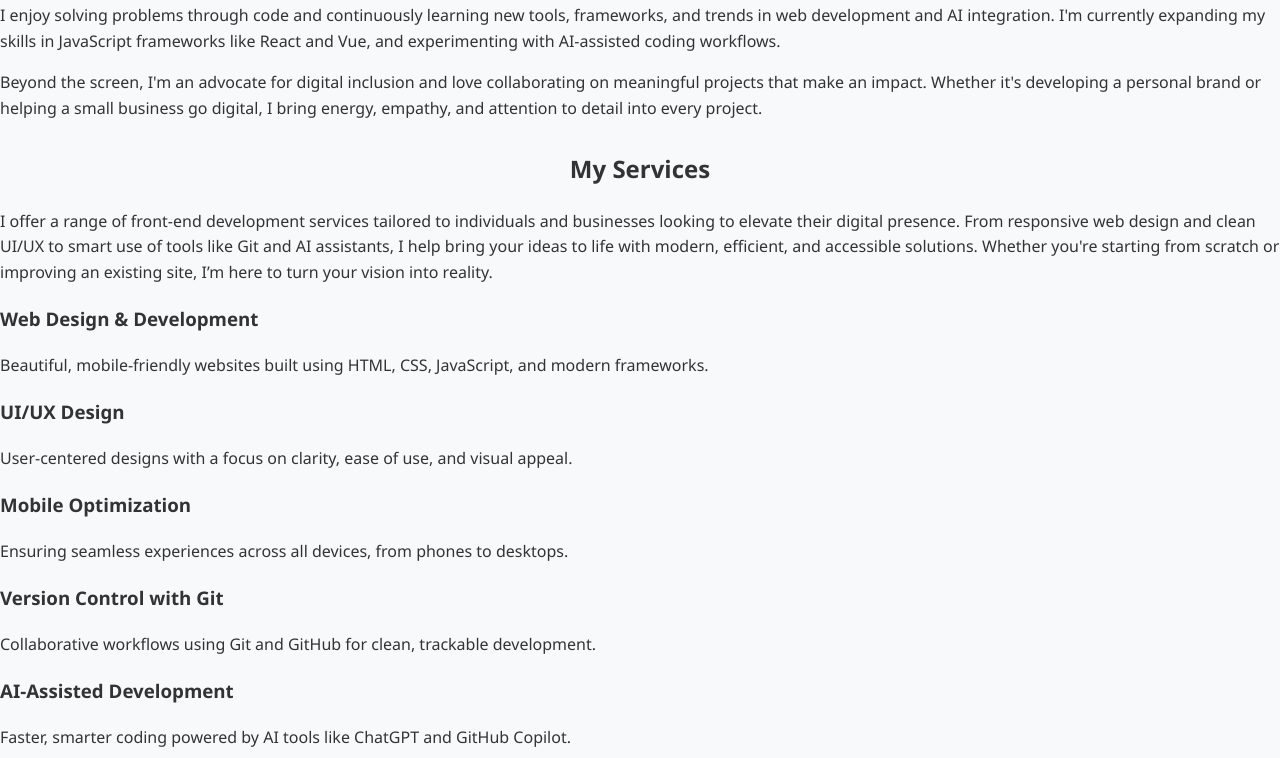
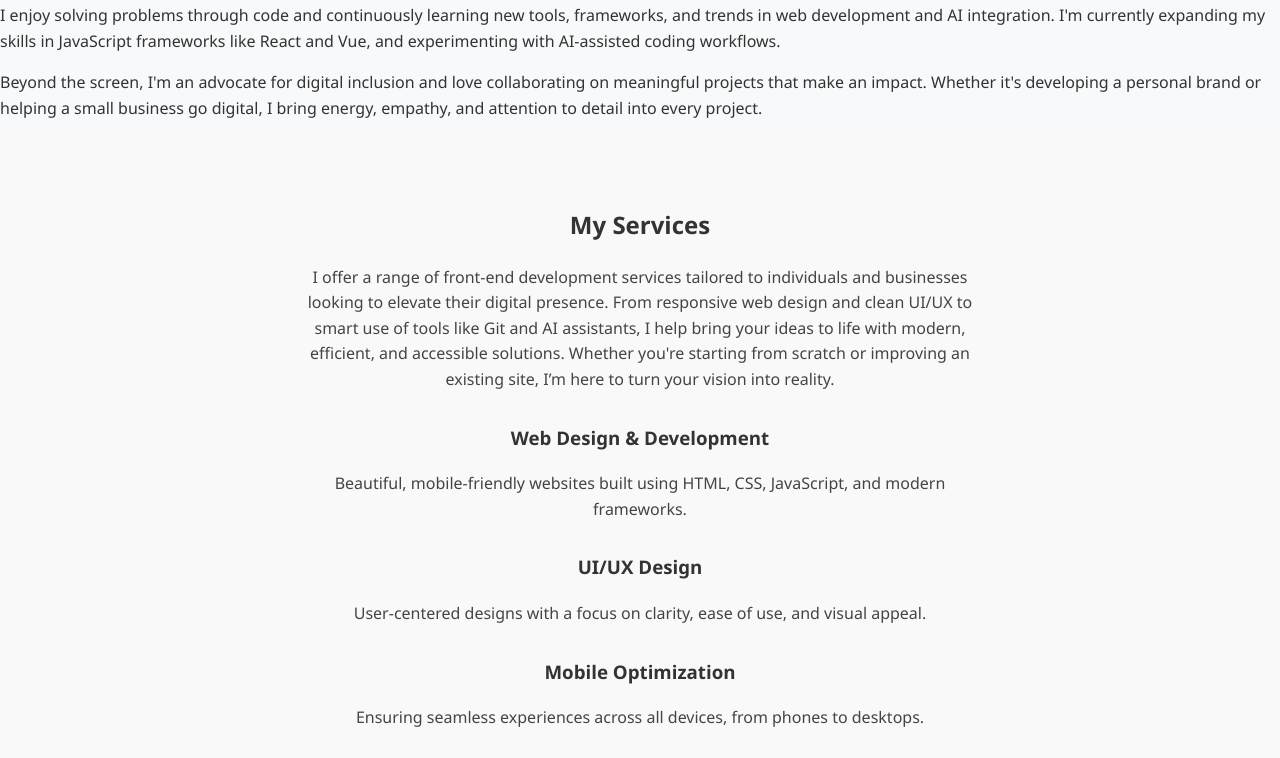
Before and after one commit to josephnatiya/ai-landing-page, a plain HTML site: page index.html in a window 1280 px wide. Shown: the part 575-1333 px from the top of the page. Drawn offline with Linux system fonts and the light colour scheme.

Commit message:
Update style.css

```diff
--- a/style.css
+++ b/style.css
@@ -77,3 +77,16 @@ footer {
   object-fit: cover;
   margin: 20px 0;
 }
+#services {
+  padding: 40px 20px;
+  background-color: #f9f9f9;
+  text-align: center;
+}
+
+#services p {
+  max-width: 700px;
+  margin: 0 auto 30px;
+  font-size: 1rem;
+  line-height: 1.6;
+  color: #444;
+}
```
